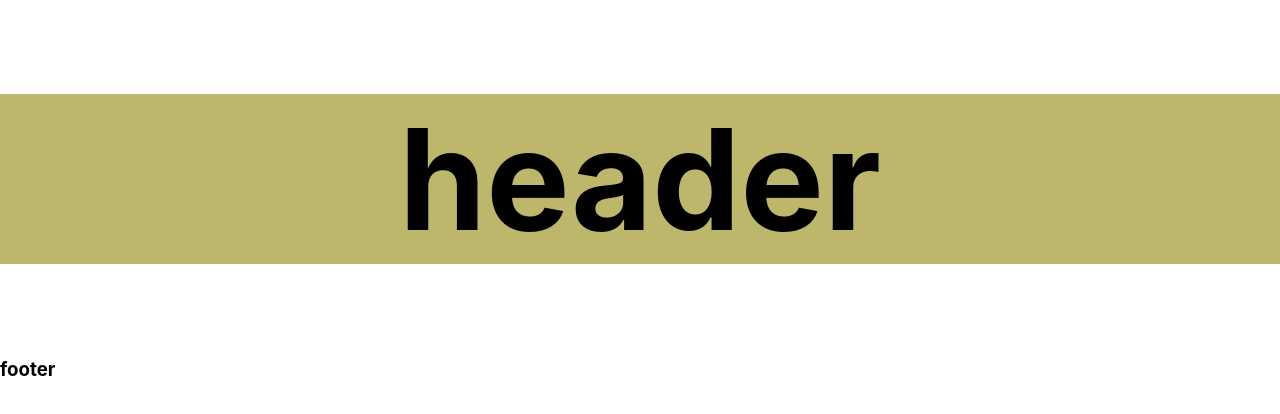
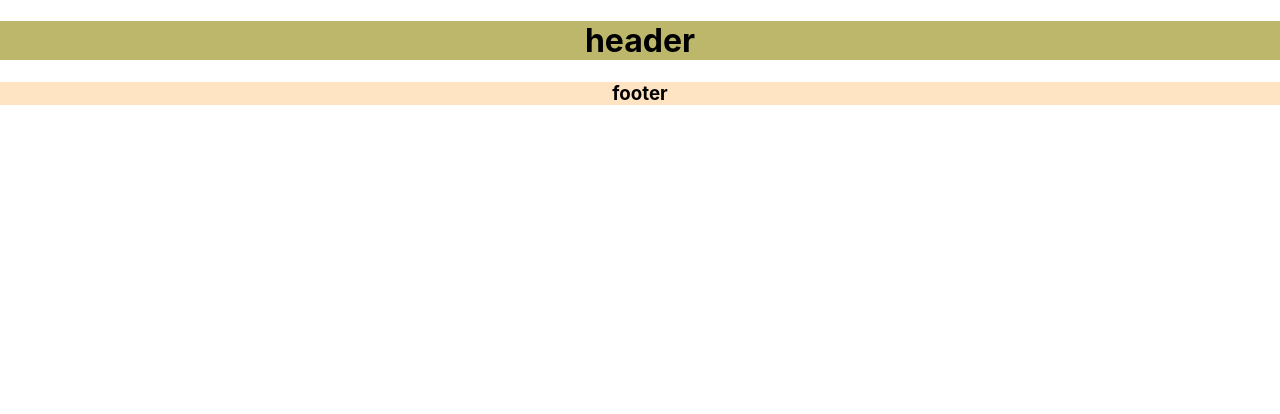
Before and after one commit to kooroosh1363/REACT-BLOG-mini-project, a React (Create React App) app: page / in a window 1280 px wide. Shown: the top 414 px of the page. Built offline with nearby package versions, Linux system fonts and the light colour scheme.

Commit message:
add css module.css

```diff
--- a/src/components/footer/Footer.jsx
+++ b/src/components/footer/Footer.jsx
@@ -1,6 +1,9 @@
+import styled from './Footer.module.css'
+
+
 function Footer() {
     return (
-        <div>
+        <div className={styled.footer}>
             <h3>footer</h3>
         </div>
     );
--- /dev/null
+++ b/src/components/footer/Footer.module.css
@@ -0,0 +1,4 @@
+.footer{
+    background-color: bisque;
+    text-align: center;
+}
--- a/src/components/navbar/Navbar.jsx
+++ b/src/components/navbar/Navbar.jsx
@@ -1,9 +1,9 @@
-import "./Navbar.css"
+import styled from './Navbar.module.css'
 
 function Navbar() {
     return (
-        <div className="header">
-            <h1 style={{textAlign: "center"}} className="header-title">
+        <div className={styled.header}>
+            <h1>
                 header
             </h1>
         </div>
--- a/src/components/navbar/Navbar.css
+++ b/src/components/navbar/Navbar.module.css
@@ -1,4 +1,4 @@
-.header{
+/* .header{
     background-color: darkkhaki;
 }
 
@@ -8,4 +8,10 @@
 
 .header-title:hover{
     color: aqua;
+} */
+
+
+.header{
+    background-color: darkkhaki;
+    text-align: center;
 }
```
